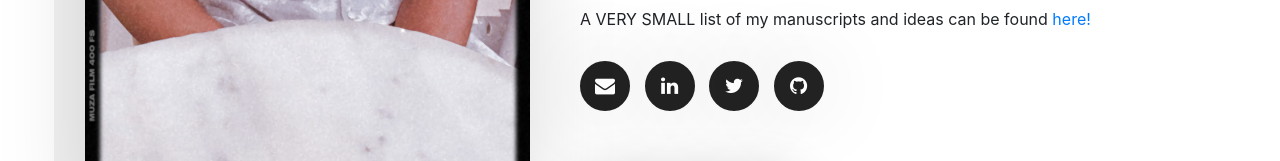
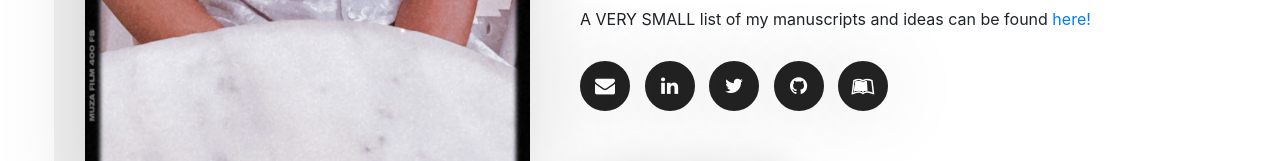
Before and after one commit to centarsirius/centarsirius.github.io, a plain HTML site: page index.html in a window 1280 px wide. Shown: the part 1481-1642 px from the top of the page. Drawn offline with nearby package versions, Linux system fonts and the light colour scheme; a script that the page names is missing.

Commit message:
Update index.html

```diff
--- a/index.html
+++ b/index.html
@@ -178,6 +178,7 @@
                             <a target="_blank" href="https://www.linkedin.com/in/sachin-venkatesh/"><i class="fa fa-linkedin"></i></a>
                             <a target="_blank" href="https://twitter.com/centarsirius"><i class="fa fa-twitter"></i></a>
                             <a target="_blank" href="https://github.com/centarsirius"><i class="fa fa-github"></i></a>
+                            <a target="_blank" href="https://https://quasardescent.blogspot.com/"><i class="fa fa-leanpub"></i></a>
                         </div>
                         <span class="about-button">
                             <a class="main-btn" href="cv/Sachin_Resume_Physics.pdf" target="_blank">Download CV</a>
```
